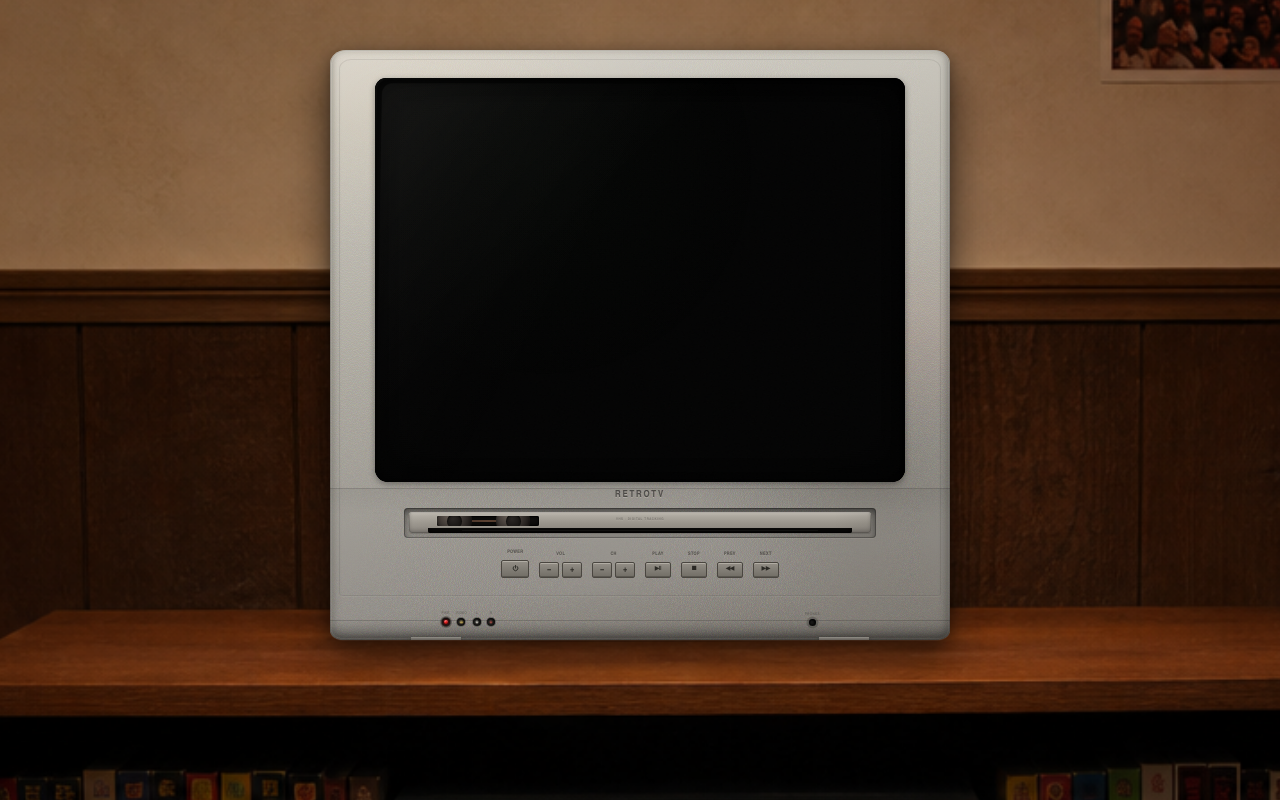
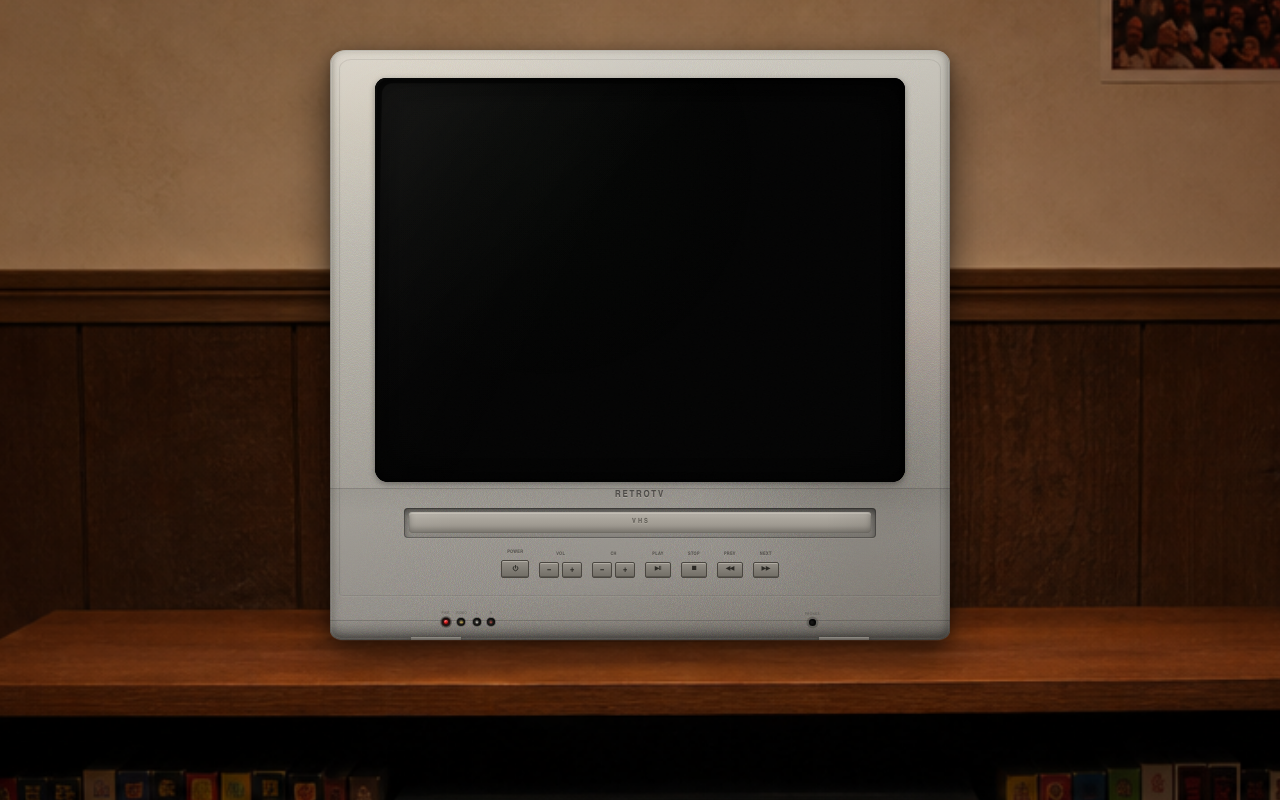
Before and after one commit to bschuby212/retrotv, a Next.js app: page / in a window 1280 px wide. Built offline with nearby package versions, Linux system fonts and the light colour scheme.

Commit message:
Simplify VCR slot to indented plastic with centered VHS logo
Remove tape window, reels, and slot line. Keep a recessed plastic panel
with a centered embossed VHS mark.

Co-authored-by: bschuby212 <bschuby212@users.noreply.github.com>

```diff
--- a/components/tv/RetroTV.tsx
+++ b/components/tv/RetroTV.tsx
@@ -116,15 +116,7 @@ export function RetroTV() {
           <div className={retroStyles.vcrSection} aria-hidden="true">
             <div className={retroStyles.vcrRecess}>
               <div className={retroStyles.vcrFlap}>
-                <div className={retroStyles.vcrWindow}>
-                  <div className={retroStyles.vcrTapePath} />
-                  <div className={retroStyles.vcrReel} />
-                  <div className={retroStyles.vcrReel} />
-                </div>
-                <span className={retroStyles.vcrLabel}>
-                  VHS · DIGITAL TRACKING
-                </span>
-                <div className={retroStyles.vcrSlotOpening} />
+                <span className={retroStyles.vcrLogo}>VHS</span>
               </div>
             </div>
           </div>
--- a/styles/tv/retro-tv.module.css
+++ b/styles/tv/retro-tv.module.css
@@ -209,28 +209,30 @@
 
 .vcrFlap {
   position: relative;
+  display: flex;
+  align-items: center;
+  justify-content: center;
   width: 100%;
   height: 100%;
   border-radius: 3px;
   background:
     linear-gradient(
       90deg,
-      rgba(255, 255, 255, 0.04) 0%,
-      transparent 8%,
-      transparent 92%,
-      rgba(0, 0, 0, 0.06) 100%
+      rgba(255, 255, 255, 0.05) 0%,
+      transparent 10%,
+      transparent 90%,
+      rgba(0, 0, 0, 0.05) 100%
     ),
     linear-gradient(
       180deg,
-      #c2bdb4 0%,
-      #aea9a0 18%,
-      #9a958c 52%,
-      #86817a 100%
+      #b8b3aa 0%,
+      #a8a39a 35%,
+      #969188 100%
     );
   box-shadow:
-    inset 0 1px 0 rgba(255, 250, 240, 0.34),
-    inset 0 -2px 4px rgba(0, 0, 0, 0.22),
-    0 1px 1px rgba(0, 0, 0, 0.14);
+    inset 0 2px 0 rgba(255, 250, 240, 0.22),
+    inset 0 -3px 6px rgba(0, 0, 0, 0.28),
+    inset 0 0 0 1px rgba(0, 0, 0, 0.12);
   overflow: hidden;
 }
 
@@ -239,121 +241,24 @@
   position: absolute;
   inset: 0;
   border-radius: inherit;
-  box-shadow: inset 0 0 0 1px rgba(0, 0, 0, 0.16);
+  box-shadow: inset 0 0 0 1px rgba(255, 248, 235, 0.06);
   pointer-events: none;
 }
 
-.vcrWindow {
-  position: absolute;
-  top: 18%;
-  left: 6%;
-  width: 22%;
-  height: 52%;
-  border-radius: 2px;
-  background: linear-gradient(180deg, #1a1816 0%, #080706 100%);
-  box-shadow:
-    inset 0 2px 5px rgba(0, 0, 0, 0.92),
-    inset 0 0 0 1px rgba(0, 0, 0, 0.65),
-    0 0 0 1px rgba(255, 248, 235, 0.06);
-  overflow: hidden;
-}
-
-.vcrTapePath {
-  position: absolute;
-  left: 12%;
-  right: 12%;
-  top: 50%;
-  height: 2px;
-  transform: translateY(-50%);
-  background: linear-gradient(
-    90deg,
-    #3a2820 0%,
-    #5a4030 50%,
-    #3a2820 100%
-  );
-  box-shadow: 0 0 2px rgba(0, 0, 0, 0.6);
-}
-
-.vcrReel {
-  position: absolute;
-  top: 50%;
-  width: 34%;
-  aspect-ratio: 1;
-  transform: translateY(-50%);
-  border-radius: 50%;
-  background: radial-gradient(
-    circle at 38% 34%,
-    #6a6058 0%,
-    #3a3430 42%,
-    #1a1614 72%,
-    #0a0806 100%
-  );
-  box-shadow:
-    inset 0 1px 2px rgba(255, 248, 235, 0.08),
-    inset 0 -1px 3px rgba(0, 0, 0, 0.65);
-}
-
-.vcrReel::after {
-  content: "";
-  position: absolute;
-  inset: 28%;
-  border-radius: 50%;
-  background: radial-gradient(
-    circle at 40% 35%,
-    #2a2624 0%,
-    #0e0c0a 100%
-  );
-  box-shadow: inset 0 1px 2px rgba(0, 0, 0, 0.8);
-}
-
-.vcrReel:first-of-type {
-  left: 8%;
-}
-
-.vcrReel:last-of-type {
-  right: 8%;
-}
-
-.vcrSlotOpening {
-  position: absolute;
-  left: 4%;
-  right: 4%;
-  bottom: 0;
-  height: 22%;
-  border-radius: 0 0 2px 2px;
-  background: linear-gradient(
-    180deg,
-    rgba(12, 10, 8, 0.85) 0%,
-    #040302 100%
-  );
-  box-shadow:
-    inset 0 3px 6px rgba(0, 0, 0, 0.95),
-    inset 0 1px 0 rgba(255, 248, 235, 0.03);
-}
-
-.vcrSlotOpening::before {
-  content: "";
-  position: absolute;
-  left: 8%;
-  right: 8%;
-  top: 35%;
-  height: 1px;
-  background: rgba(255, 248, 235, 0.04);
-}
-
-.vcrLabel {
-  position: absolute;
-  top: 24%;
-  left: 50%;
-  transform: translateX(-50%);
-  font-family: "Arial Narrow", Arial, sans-serif;
-  font-size: clamp(0.18rem, 0.42vw, 0.22rem);
-  font-weight: 600;
-  letter-spacing: 0.16em;
-  color: rgba(40, 38, 36, 0.38);
-  white-space: nowrap;
+.vcrLogo {
+  position: relative;
+  z-index: 1;
+  font-family: "Arial Narrow", "Helvetica Neue", Arial, sans-serif;
+  font-size: clamp(0.34rem, 0.78vw, 0.44rem);
+  font-weight: 800;
+  font-stretch: condensed;
+  letter-spacing: 0.28em;
+  text-indent: 0.28em;
+  color: rgba(38, 36, 32, 0.42);
   user-select: none;
-  text-shadow: 0 1px 0 rgba(255, 248, 235, 0.12);
+  text-shadow:
+    0 1px 0 rgba(255, 248, 235, 0.18),
+    0 -0.5px 0 rgba(0, 0, 0, 0.22);
 }
 
 .controlsArea {
```
